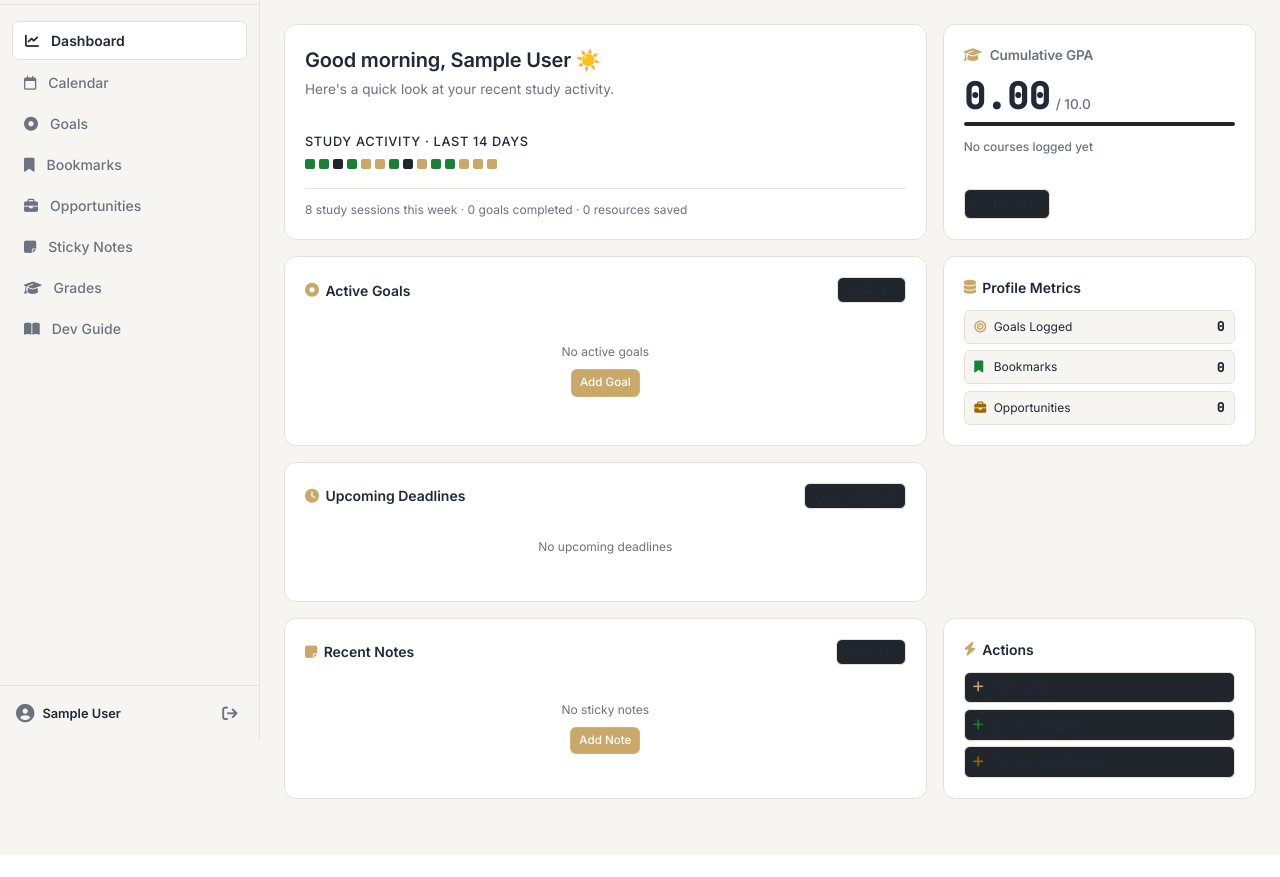
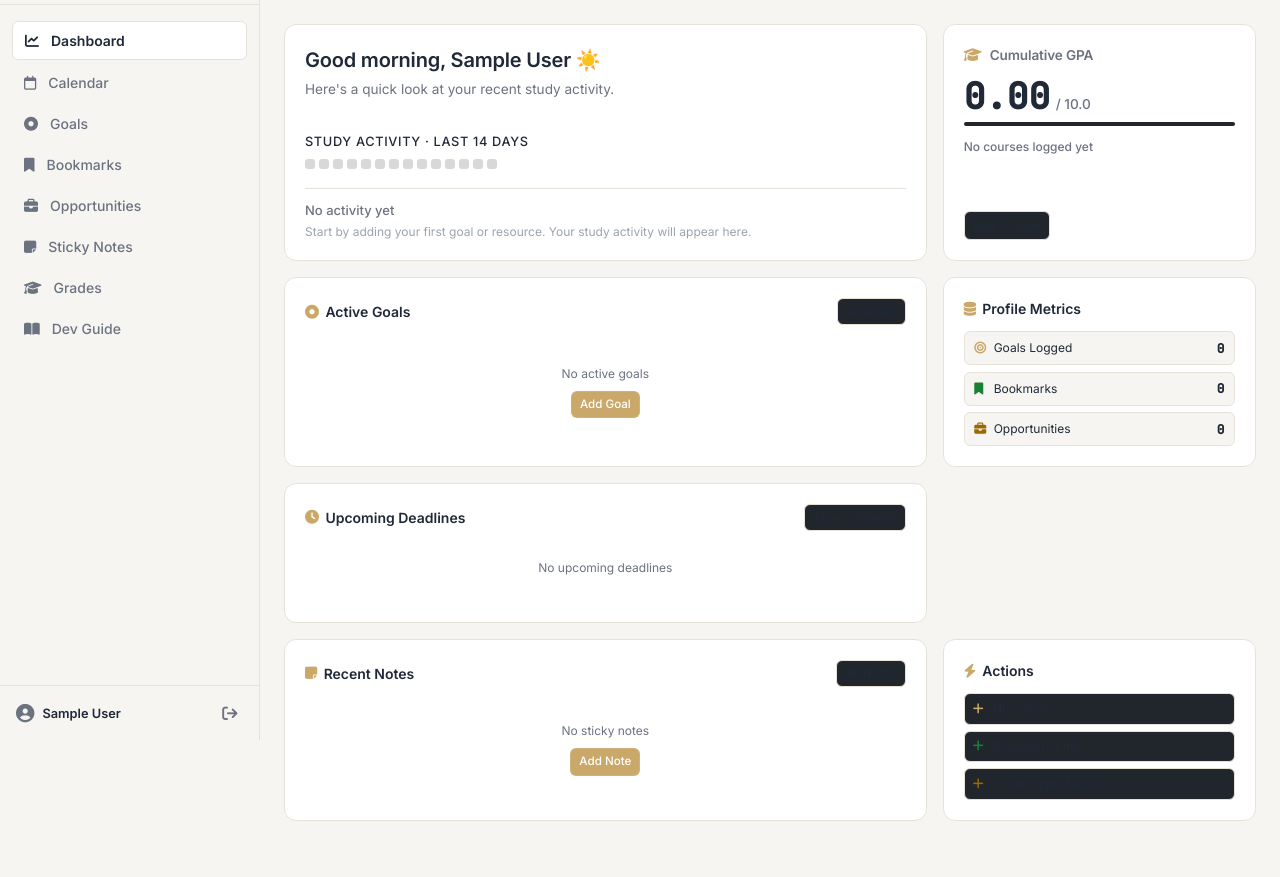
Before and after one commit to debug-03/CampusDeck, a Flask app: page /dashboard in a window 1280 px wide. Shown: the part 60-937 px from the top of the page. Before the commit the page ends 915 px from the top, so only its background shows below. Run offline with Flask 3, Linux system fonts and the light colour scheme; the visitor is signed in with stand-in values (Sample User, id 1).

Commit message:
Improve Study Activity widget for first-time users and make heatmap data-driven

```diff
--- a/app.py
+++ b/app.py
@@ -27,7 +27,7 @@ the backend by saving and loading data to simple local JSON files.
 import os
 import json
 import uuid
-from datetime import datetime
+from datetime import datetime, timedelta
 from flask import Flask, render_template, request, redirect, url_for, flash, session
 from werkzeug.security import generate_password_hash, check_password_hash
 
@@ -302,7 +302,58 @@ def dashboard():
     # Sort by closest deadline, take top 5
     upcoming_deadlines = sorted(upcoming_items, key=lambda x: x['days_left'])[:5]
 
-    return render_template('dashboard.html', stats=stats, recent_notes=recent_notes, active_goals=active_goals, upcoming_deadlines=upcoming_deadlines)
+    # ---------------------------------------------------------------------
+    # First-Time User Detection & 14-Day Study Activity Calculation
+    # ---------------------------------------------------------------------
+    # Detect if user has any recorded activity across goals, resources, opportunities, notes, or marks.
+    has_activity = (len(goals) + len(resources) + len(opportunities) + len(notes) + len(marks)) > 0
+
+    today = datetime.now().date()
+    daily_counts = {}
+    for idx in range(14):
+        d_str = (today - timedelta(days=13 - idx)).strftime('%Y-%m-%d')
+        daily_counts[d_str] = 0
+
+    if has_activity:
+        today_str = today.strftime('%Y-%m-%d')
+        for item_list in [goals, resources, opportunities, notes, marks]:
+            for item in item_list:
+                # Minimal fallback: use created_at if recorded, otherwise default to today's date for legacy records
+                created_str = item.get('created_at', today_str)[:10]
+                if created_str in daily_counts:
+                    daily_counts[created_str] += 1
+
+    activity_days = []
+    active_days_this_week = 0
+    for idx in range(14):
+        d_date = today - timedelta(days=13 - idx)
+        d_str = d_date.strftime('%Y-%m-%d')
+        count = daily_counts.get(d_str, 0)
+
+        # 0 is neutral muted color, 1-4 are data-driven activity colors
+        if not has_activity or count == 0:
+            level = 0
+        elif count == 1:
+            level = 1
+        elif count == 2:
+            level = 2
+        elif count == 3:
+            level = 3
+        else:
+            level = 4
+
+        if idx >= 7 and count > 0:
+            active_days_this_week += 1
+
+        tooltip = f"{count} action{'s' if count != 1 else ''} on {d_date.strftime('%b %d')}" if has_activity else "No activity yet"
+        activity_days.append({
+            'date': d_str,
+            'count': count,
+            'level': level,
+            'tooltip': tooltip
+        })
+
+    return render_template('dashboard.html', stats=stats, recent_notes=recent_notes, active_goals=active_goals, upcoming_deadlines=upcoming_deadlines, has_activity=has_activity, activity_days=activity_days, active_days_this_week=active_days_this_week)
 
 # -------------------------------------------------------------------------
 # Study Goals Section (Protected)
@@ -349,7 +400,8 @@ def goals():
             'status': status,
             'description': description,
             'priority': priority,
-            'progress': progress_val
+            'progress': progress_val,
+            'created_at': datetime.now().strftime('%Y-%m-%d')  # Record creation date for 14-day study activity chart
         }
 
         # Save to database
@@ -449,7 +501,8 @@ def resources():
             'type': res_type,
             'link': link,
             'subject': subject,
-            'description': description
+            'description': description,
+            'created_at': datetime.now().strftime('%Y-%m-%d')  # Record creation date for 14-day study activity chart
         }
 
         all_resources.append(new_resource)
@@ -517,7 +570,8 @@ def opportunities():
             'status': status,
             'link': link,
             'notes': notes,
-            'category': category
+            'category': category,
+            'created_at': datetime.now().strftime('%Y-%m-%d')  # Record creation date for 14-day study activity chart
         }
 
         all_opps.append(new_opp)
@@ -716,7 +770,8 @@ def marks():
             'term_end': term_end_val,
             'total': total_marks,
             'grade': grade,
-            'gp': gp
+            'gp': gp,
+            'created_at': datetime.now().strftime('%Y-%m-%d')  # Record creation date for 14-day study activity chart
         }
 
         all_marks.append(new_course)
--- a/static/style.css
+++ b/static/style.css
@@ -32,6 +32,7 @@
     --radius-md: 6px;
     /* GitHub style sharp borders */
     --radius-lg: 12px;
+    --streak-empty: #D8D8D8;
 }
 
 [data-theme="dark"] {
@@ -53,6 +54,7 @@
     --text-primary: #E6EDF3;
     --text-muted: #8B949E;
     --text-submuted: #484f58;
+    --streak-empty: #3A3F46;
 }
 
 /* Reset & Base Elements */
@@ -1036,16 +1038,43 @@ a {
 .streak-day-cell {
     width: 10px;
     height: 10px;
-    border-radius: 2px;
-    background-color: #21262d;
-}
-
+    border-radius: 3px;
+    background-color: var(--streak-empty, #D8D8D8);
+    transition: background-color 0.35s ease, transform 0.2s ease;
+}
+
+.streak-day-cell:hover {
+    transform: scale(1.25);
+}
+
+.streak-day-cell.level-0 {
+    background-color: var(--streak-empty, #D8D8D8);
+}
+
+.streak-day-cell.level-1 {
+    background-color: #8ce19e;
+}
+
+[data-theme="dark"] .streak-day-cell.level-1 {
+    background-color: #0e4429;
+}
+
+.streak-day-cell.level-2 {
+    background-color: #40c463;
+}
+
+[data-theme="dark"] .streak-day-cell.level-2 {
+    background-color: #006d32;
+}
+
+.streak-day-cell.level-3,
+.streak-day-cell.completed {
+    background-color: var(--accent-success);
+}
+
+.streak-day-cell.level-4,
 .streak-day-cell.active {
     background-color: var(--accent-primary);
-}
-
-.streak-day-cell.completed {
-    background-color: var(--accent-success);
 }
 
 /* Cards grids for general items */
--- a/templates/dashboard.html
+++ b/templates/dashboard.html
@@ -22,27 +22,28 @@
             <div class="streak-heatmap-container" style="display: flex; flex-direction: column; gap: 0.5rem;">
                 <span class="streak-heatmap-title" style="font-size: 0.8rem; font-weight: 500; color: var(--text-primary);">Study Activity &middot; Last 14 Days</span>
                 <div class="streak-days-grid" style="display: flex; gap: 4px; overflow-x: auto; padding-bottom: 0.2rem;">
-                    <!-- Activity squares (Data logic remains unchanged) -->
-                    <div class="streak-day-cell completed" title="Day 1"></div>
-                    <div class="streak-day-cell completed" title="Day 2"></div>
-                    <div class="streak-day-cell" title="Day 3"></div>
-                    <div class="streak-day-cell completed" title="Day 4"></div>
-                    <div class="streak-day-cell active" title="Day 5"></div>
-                    <div class="streak-day-cell active" title="Day 6"></div>
-                    <div class="streak-day-cell completed" title="Day 7"></div>
-                    <div class="streak-day-cell" title="Day 8"></div>
-                    <div class="streak-day-cell active" title="Day 9"></div>
-                    <div class="streak-day-cell completed" title="Day 10"></div>
-                    <div class="streak-day-cell completed" title="Day 11"></div>
-                    <div class="streak-day-cell active" title="Day 12"></div>
-                    <div class="streak-day-cell active" title="Day 13"></div>
-                    <div class="streak-day-cell completed" title="Current Day" style="background-color: var(--accent-primary);"></div>
+                    {% if activity_days %}
+                        {% for day in activity_days %}
+                            <div class="streak-day-cell level-{{ day.level }}" title="{{ day.tooltip }}"></div>
+                        {% endfor %}
+                    {% else %}
+                        {% for i in range(14) %}
+                            <div class="streak-day-cell level-0" title="No activity yet"></div>
+                        {% endfor %}
+                    {% endif %}
                 </div>
             </div>
 
-            <div style="margin-top: 1rem; font-size: 0.75rem; color: var(--text-muted); padding-top: 0.75rem; border-top: 1px solid var(--border-color);">
-                8 study sessions this week &middot; {{ stats.total_goals }} goals completed &middot; {{ stats.total_resources }} resources saved
-            </div>
+            {% if not has_activity %}
+                <div style="margin-top: 1rem; padding-top: 0.75rem; border-top: 1px solid var(--border-color); text-align: left;">
+                    <p style="font-size: 0.8125rem; font-weight: 500; color: var(--text-muted); margin: 0 0 0.2rem 0;">No activity yet</p>
+                    <p style="font-size: 0.75rem; color: var(--text-submuted, var(--text-muted)); margin: 0; line-height: 1.4;">Start by adding your first goal or resource. Your study activity will appear here.</p>
+                </div>
+            {% else %}
+                <div style="margin-top: 1rem; font-size: 0.75rem; color: var(--text-muted); padding-top: 0.75rem; border-top: 1px solid var(--border-color);">
+                    {{ active_days_this_week }} study day{% if active_days_this_week != 1 %}s{% endif %} this week &middot; {{ stats.total_goals }} goals completed &middot; {{ stats.total_resources }} resources saved
+                </div>
+            {% endif %}
         </div>
 
         <!-- Box 2: CGPA Metric Card - Clean GitHub Stats Style (1x1) -->
```
